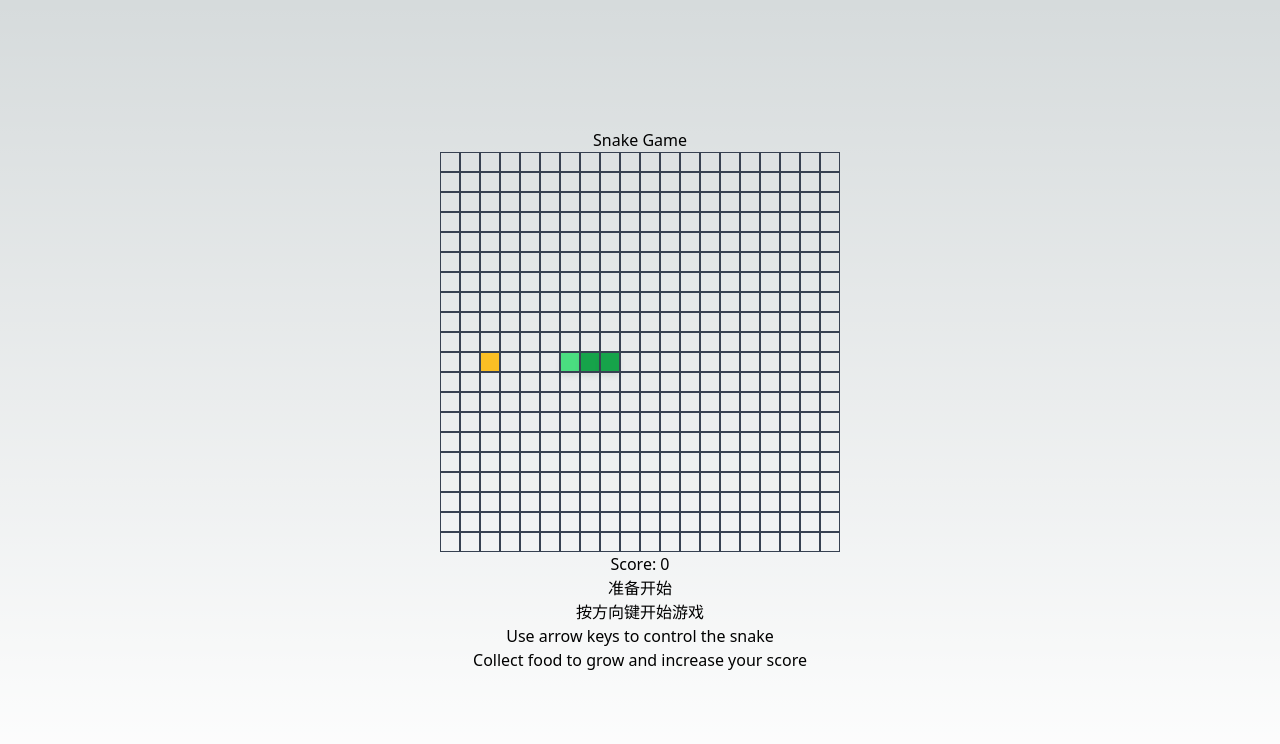
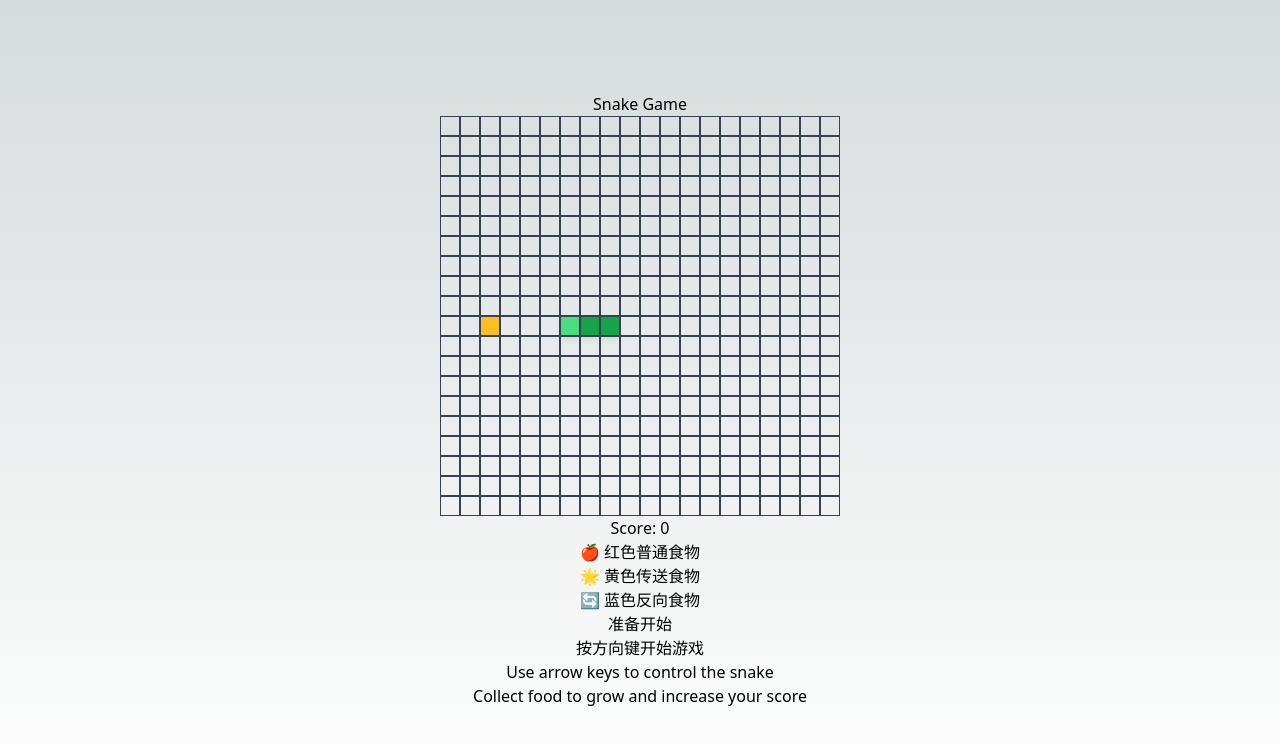
Before and after one commit to ads1029/test-snake-game, a Next.js app: page / in a window 1280 px wide. Shown: the top 744 px of the page. Built offline with nearby package versions, Linux system fonts and the light colour scheme.

Commit message:
add docs

```diff
--- a/src/components/game-board.tsx
+++ b/src/components/game-board.tsx
@@ -245,6 +245,11 @@ export function GameBoard() {
         {isClient && !gameState.hasStarted && !gameState.isGameOver && (
           <div className=" items-center justify-center bg-black bg-opacity-50 text-white">
             <div className="text-center p-4 bg-gray-800 rounded-lg">
+              <div className="mb-4 space-y-2 text-sm">
+                <p>🍎 红色普通食物 </p>
+                <p>🌟 黄色传送食物 </p>
+                <p>🔄 蓝色反向食物 </p>
+              </div>
               <p className="text-xl font-bold mb-2">准备开始</p>
               <p>按方向键开始游戏</p>
             </div>
```
